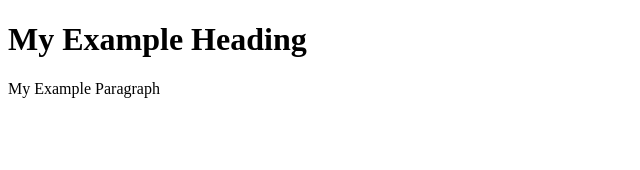
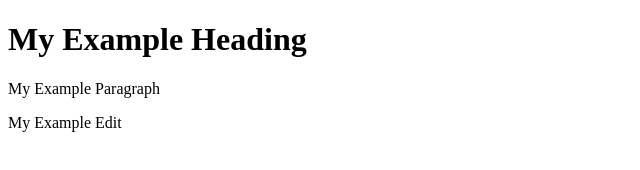
Before and after one commit to DGladman/exampleGit, a plain HTML site: page index.html in a window 1280 px wide. Shown: the whole page, without its empty margins (0-640 px from the left). Drawn offline with Linux system fonts and the light colour scheme.

Commit message:
Example Update

```diff
--- a/index.html
+++ b/index.html
@@ -11,6 +11,7 @@
 <body>
     <h1>My Example Heading</h1>
     <p>My Example Paragraph</p>
+    <p>My Example Edit</p>
 
 </body>
 
```
